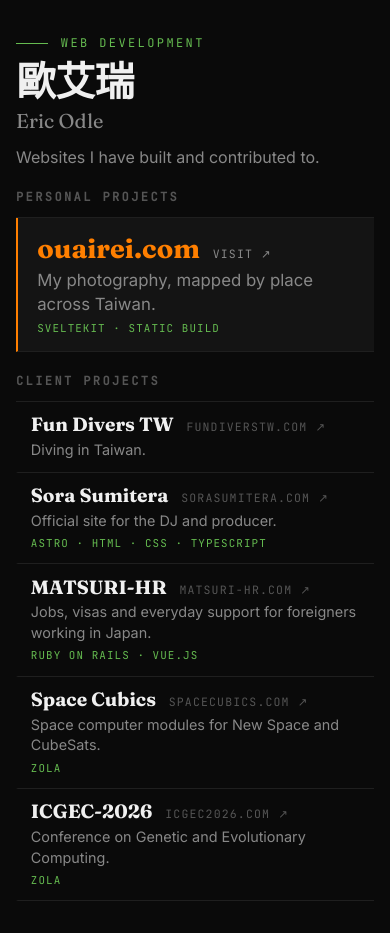
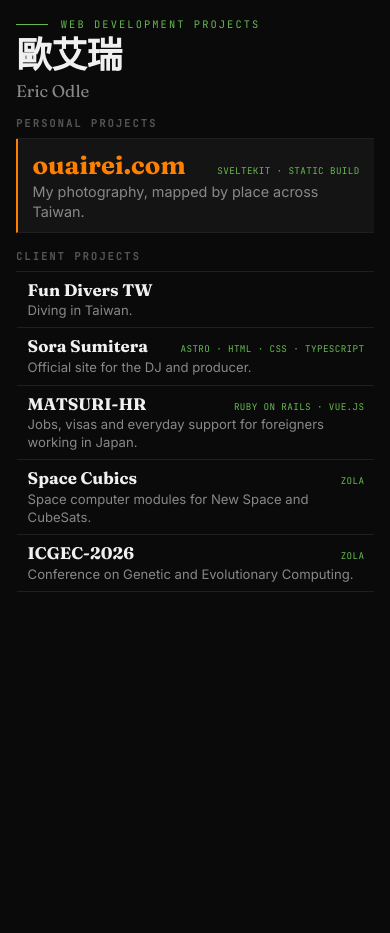
Before and after one commit to ericodle/ericodle.github.io, a plain HTML site: page index.html in a window 390 px wide. After the commit the page ends 844 px from the top, so only its background shows below. Drawn offline with Linux system fonts and the light colour scheme.

Commit message:
change header text

```diff
--- a/index.html
+++ b/index.html
@@ -4,7 +4,7 @@
 		<meta charset="utf-8" />
 		<meta name="viewport" content="width=device-width, initial-scale=1" />
 		<meta name="theme-color" content="#0a0a0a" />
-		<title>Web Development · 歐艾瑞</title>
+		<title>Web Development Projects · 歐艾瑞</title>
 		<meta name="description" content="Websites I have built and contributed to." />
 		<link rel="preconnect" href="https://fonts.googleapis.com" />
 		<link rel="preconnect" href="https://fonts.gstatic.com" crossorigin />
@@ -18,10 +18,9 @@
 		<main class="page">
 			<div class="side">
 			<header class="intro">
-				<span class="eyebrow mono">Web development</span>
+				<span class="eyebrow mono">Web development projects</span>
 				<h1 class="title">歐艾瑞</h1>
 				<p class="subtitle">Eric Odle</p>
-				<p class="lede">Websites I have built and contributed to.</p>
 			</header>
 
 			<section class="group">
--- a/style.css
+++ b/style.css
@@ -97,11 +97,6 @@ a {
 	letter-spacing: -0.02em;
 }
 
-.lede {
-	color: var(--color-text-muted);
-	font-size: 1rem;
-}
-
 .subtitle {
 	margin-top: -0.4rem;
 	font-family: var(--font-display);
@@ -194,3 +189,101 @@ a {
 .project.featured .p-desc {
 	font-size: 1.05rem;
 }
+
+/* Phones: tighten everything so the whole page fits one screen.
+   Client cards put the stack beside the name; the domain hides
+   (the card itself is the link). */
+@media (max-width: 899px) {
+	.page {
+		gap: 0.9rem;
+		padding-block: 1rem;
+	}
+
+	.intro {
+		gap: 0.25rem;
+		padding-bottom: 0.6rem;
+	}
+
+	.eyebrow {
+		font-size: 0.65rem;
+	}
+
+	.title {
+		font-size: 2.25rem;
+	}
+
+	.subtitle {
+		margin-top: 0;
+		font-size: 1.05rem;
+	}
+
+	.group-label {
+		font-size: 0.65rem;
+		padding-bottom: 0.4rem;
+	}
+
+	.project {
+		display: grid;
+		grid-template-columns: auto 1fr;
+		align-items: baseline;
+		column-gap: 0.7rem;
+		row-gap: 0.1rem;
+		padding: 0.5rem 0.6rem;
+	}
+
+	.p-top {
+		display: contents;
+	}
+
+	.p-name {
+		font-size: 1.05rem;
+		white-space: nowrap;
+	}
+
+	.p-host {
+		display: none;
+	}
+
+	.p-stack {
+		grid-row: 1;
+		grid-column: 2;
+		justify-self: end;
+		font-size: 0.58rem;
+		letter-spacing: 0.04em;
+		white-space: nowrap;
+	}
+
+	.p-desc {
+		grid-column: 1 / -1;
+		font-size: 0.82rem;
+		line-height: 1.35;
+	}
+
+	.project.featured {
+		padding: 0.7rem 0.9rem;
+	}
+
+	.project.featured .p-name {
+		font-size: 1.6rem;
+	}
+
+	.project.featured .p-desc {
+		font-size: 0.9rem;
+	}
+}
+
+/* Narrow phones: a little smaller still. */
+@media (max-width: 380px) {
+	.page {
+		padding-inline: 12px;
+	}
+
+	.p-desc,
+	.project.featured .p-desc {
+		font-size: 0.76rem;
+	}
+
+	.project.featured .p-name {
+		font-size: 1.4rem;
+	}
+}
```
